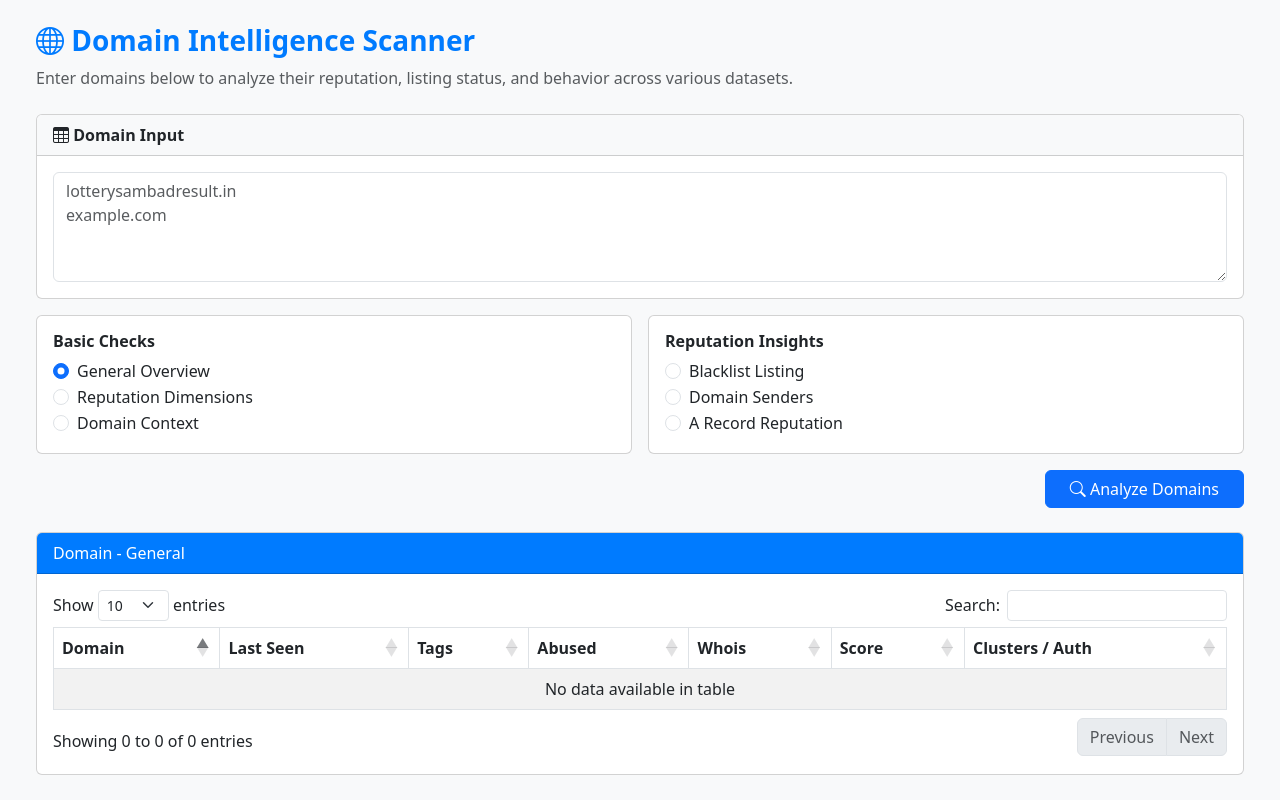
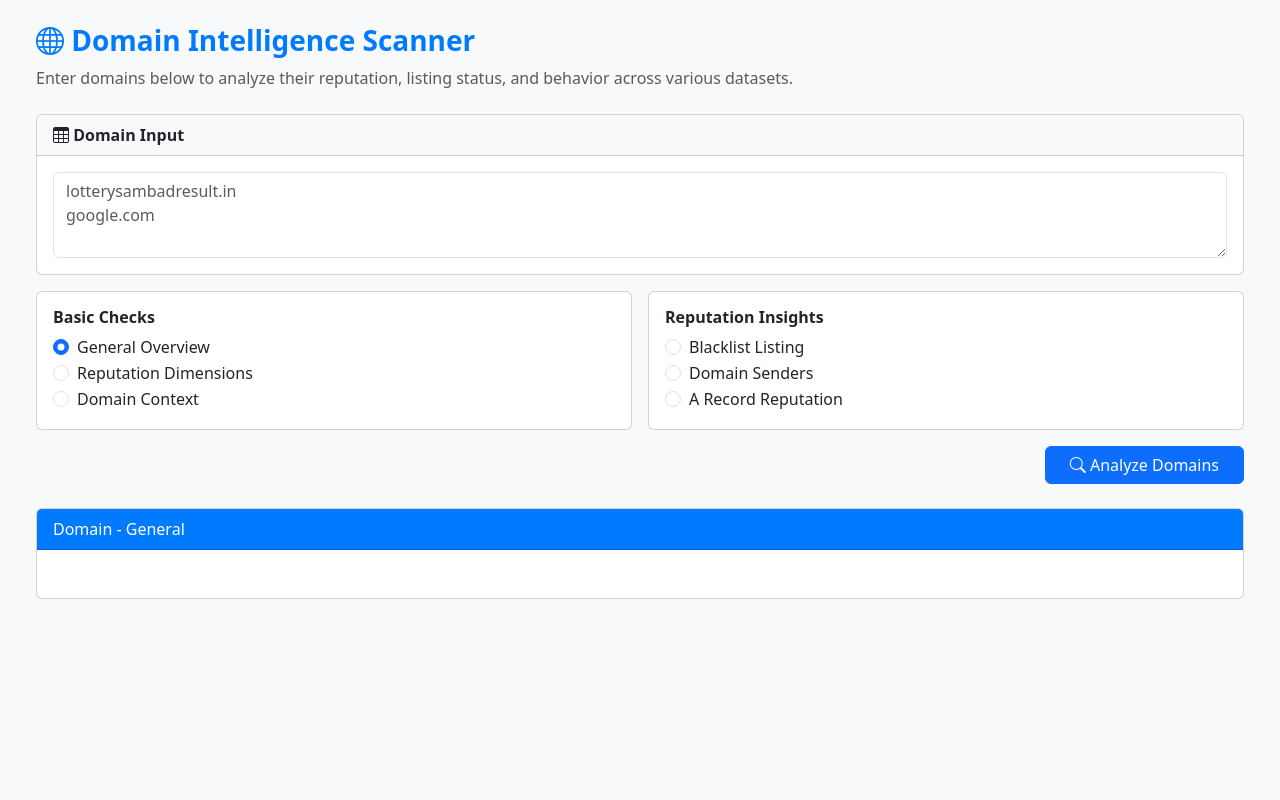
Before and after one commit to mqdmed982/webscore, a Flask app: page / in a window 1280 px wide. Run offline with Flask 3, Linux system fonts and the light colour scheme; some libraries are stand-ins or nearby versions.

Commit message:
Refactor domain input and update scan modes

```diff
--- a/templates/index.html
+++ b/templates/index.html
@@ -24,26 +24,44 @@
         <div class="card mb-3">
             <div class="card-header bg-light"><strong><i class="bi bi-table"></i> Domain Input</strong></div>
             <div class="card-body">
-                <textarea id="domainInput" class="form-control" rows="4" placeholder="lotterysambadresult.in&#10;example.com"></textarea>
+                <textarea id="domainInput" class="form-control" rows="3" placeholder="lotterysambadresult.in&#10;google.com"></textarea>
             </div>
         </div>
 
-        <!-- Check Options -->
+        <!-- Buttons Options -->
         <div class="row g-3 mb-3">
             <div class="col-md-6">
                 <div class="card h-100 p-3">
                     <h6 class="fw-bold">Basic Checks</h6>
-                    <div class="form-check"><input class="form-check-input" type="radio" name="checkType" checked> <label class="form-check-label">General Overview</label></div>
-                    <div class="form-check"><input class="form-check-input" type="radio" name="checkType"> <label class="form-check-label">Reputation Dimensions</label></div>
-                    <div class="form-check"><input class="form-check-input" type="radio" name="checkType"> <label class="form-check-label">Domain Context</label></div>
+                    <div class="form-check">
+                        <input class="form-check-input check-mode" type="radio" name="scanMode" id="modeGeneral" value="general" checked>
+                        <label class="form-check-label" for="modeGeneral">General Overview</label>
+                    </div>
+                    <div class="form-check">
+                        <input class="form-check-input check-mode" type="radio" name="scanMode" id="modeRep" value="reputation_dim">
+                        <label class="form-check-label" for="modeRep">Reputation Dimensions</label>
+                    </div>
+                    <div class="form-check">
+                        <input class="form-check-input check-mode" type="radio" name="scanMode" id="modeContext" value="domain_context">
+                        <label class="form-check-label" for="modeContext">Domain Context</label>
+                    </div>
                 </div>
             </div>
             <div class="col-md-6">
                 <div class="card h-100 p-3">
                     <h6 class="fw-bold">Reputation Insights</h6>
-                    <div class="form-check"><input class="form-check-input" type="radio" name="repType"> <label class="form-check-label">Blacklist Listing</label></div>
-                    <div class="form-check"><input class="form-check-input" type="radio" name="repType"> <label class="form-check-label">Domain Senders</label></div>
-                    <div class="form-check"><input class="form-check-input" type="radio" name="repType"> <label class="form-check-label">A Record Reputation</label></div>
+                    <div class="form-check">
+                        <input class="form-check-input check-mode" type="radio" name="scanMode" id="modeBlacklist" value="blacklist">
+                        <label class="form-check-label" for="modeBlacklist">Blacklist Listing</label>
+                    </div>
+                    <div class="form-check">
+                        <input class="form-check-input check-mode" type="radio" name="scanMode" id="modeSenders" value="domain_senders">
+                        <label class="form-check-label" for="modeSenders">Domain Senders</label>
+                    </div>
+                    <div class="form-check">
+                        <input class="form-check-input check-mode" type="radio" name="scanMode" id="modeARecord" value="a_record">
+                        <label class="form-check-label" for="modeARecord">A Record Reputation</label>
+                    </div>
                 </div>
             </div>
         </div>
@@ -54,23 +72,14 @@
             </button>
         </div>
 
-        <!-- Results Table -->
+        <!-- Dynamic Results Table -->
         <div class="card">
-            <div class="card-header card-header-blue">Domain - General</div>
+            <div class="card-header card-header-blue" id="tableTitle">Domain - General</div>
             <div class="card-body">
-                <div class="table-responsive">
+                <div class="table-responsive" id="tableContainer">
+                    <!-- الجدول كيتبدل ديناميكياً هنا -->
                     <table id="resultsTable" class="table table-bordered table-striped w-100">
-                        <thead>
-                            <tr>
-                                <th>Domain</th>
-                                <th>Last Seen</th>
-                                <th>Tags</th>
-                                <th>Abused</th>
-                                <th>Whois</th>
-                                <th>Score</th>
-                                <th>Clusters / Auth</th>
-                            </tr>
-                        </thead>
+                        <thead></thead>
                         <tbody></tbody>
                     </table>
                 </div>
@@ -82,44 +91,29 @@
     <script src="https://cdn.datatables.net/1.13.6/js/jquery.dataTables.min.js"></script>
     <script src="https://cdn.datatables.net/1.13.6/js/dataTables.bootstrap5.min.js"></script>
     <script>
-        let table = $('#resultsTable').DataTable();
+        let dataTable = null;
 
         async function analyzeDomains() {
             const domains = document.getElementById('domainInput').value;
             if(!domains.trim()) return alert("عافاك دخل شي دومين أولا!");
 
+            // كنعرفو أشنو ختار المستخدم
+            const selectedMode = document.querySelector('input[name="scanMode"]:checked').value;
+
             const btn = document.getElementById('btnAnalyze');
-            btn.innerHTML = `<span class="spinner-border spinner-border-sm"></span> جاري الفحص...`;
+            btn.innerHTML = `<span class="spinner-border spinner-border-sm"></span> Analyzing...`;
             btn.disabled = true;
 
             try {
                 const response = await fetch('/scan', {
                     method: 'POST',
                     headers: {'Content-Type': 'application/json'},
-                    body: JSON.stringify({ domains: domains })
+                    body: JSON.stringify({ domains: domains, mode: selectedMode })
                 });
-                const data = await response.json();
+                const res = await response.json();
 
-                table.clear();
-                data.forEach(item => {
-                    const whoisHtml = `
-                        <ul class="mb-0 ps-3 small">
-                            <li><b>created:</b> ${item.whois.created}</li>
-                            <li><b>expires:</b> ${item.whois.expires}</li>
-                            <li><b>registrar:</b> ${item.whois.registrar}</li>
-                        </ul>
-                    `;
-                    table.row.add([
-                        item.domain,
-                        item.last_seen,
-                        `<span class="badge bg-secondary">${item.tags}</span>`,
-                        item.abused ? '<span class="badge bg-danger">True</span>' : '<span class="badge bg-success">False</span>',
-                        whoisHtml,
-                        item.score,
-                        `<code>${item.cluster_auth}</code>`
-                    ]);
-                });
-                table.draw();
+                renderTable(res.mode, res.data);
+
             } catch (err) {
                 alert("وقع خطأ فالفحص");
             } finally {
@@ -127,6 +121,86 @@
                 btn.disabled = false;
             }
         }
+
+        function renderTable(mode, data) {
+            // إلا كان جدول قديم كنمحيوه باش نعاودو نبنيوه بأعمدة جداد
+            if (dataTable) {
+                dataTable.destroy();
+                $('#resultsTable').empty();
+            }
+
+            let title = "Domain - General";
+            let columns = [];
+            let rows = [];
+
+            if (mode === 'a_record') {
+                title = "Domain - A Record Reputation";
+                columns = [
+                    { title: "Domain" },
+                    { title: "Resolved IP (A Record)" },
+                    { title: "Reverse DNS (PTR)" },
+                    { title: "Status" },
+                    { title: "Threat Score" }
+                ];
+                rows = data.map(i => [
+                    i.domain,
+                    `<code>${i.ip}</code>`,
+                    i.ptr,
+                    i.status === 'Active' ? '<span class="badge bg-success">Active</span>' : '<span class="badge bg-danger">Inactive</span>',
+                    i.score
+                ]);
+            } else if (mode === 'blacklist') {
+                title = "Domain - Blacklist Listing";
+                columns = [
+                    { title: "Domain" },
+                    { title: "Spamhaus" },
+                    { title: "SURBL" },
+                    { title: "Abuse Score" },
+                    { title: "Listing Status" }
+                ];
+                rows = data.map(i => [
+                    i.domain,
+                    `<span class="badge bg-success">${i.spamhaus}</span>`,
+                    `<span class="badge bg-success">${i.surbl}</span>`,
+                    i.abuse_score,
+                    `<span class="badge bg-success">${i.status}</span>`
+                ]);
+            } else {
+                // الوضع العادي: General Overview
+                title = "Domain - General";
+                columns = [
+                    { title: "Domain" },
+                    { title: "Last Seen" },
+                    { title: "Tags" },
+                    { title: "Abused" },
+                    { title: "Whois" },
+                    { title: "Score" },
+                    { title: "Clusters" }
+                ];
+                rows = data.map(i => [
+                    i.domain,
+                    i.last_seen,
+                    `<span class="badge bg-secondary">${i.tags}</span>`,
+                    i.abused ? '<span class="badge bg-danger">True</span>' : '<span class="badge bg-success">False</span>',
+                    `<ul class="mb-0 ps-3 small">
+                        <li><b>created:</b> ${i.whois.created}</li>
+                        <li><b>expires:</b> ${i.whois.expires}</li>
+                        <li><b>registrar:</b> ${i.whois.registrar}</li>
+                    </ul>`,
+                    i.score,
+                    `<code>${i.clusters}</code>`
+                ]);
+            }
+
+            // تبديل عنوان الكارد
+            document.getElementById('tableTitle').innerText = title;
+
+            // بناء الجدول بـ DataTables
+            dataTable = $('#resultsTable').DataTable({
+                data: rows,
+                columns: columns
+            });
+        }
     </script>
 </body>
 </html>
```
